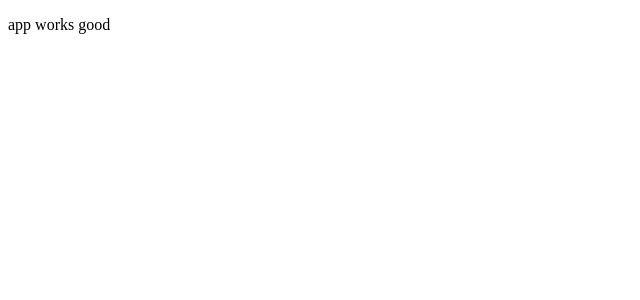
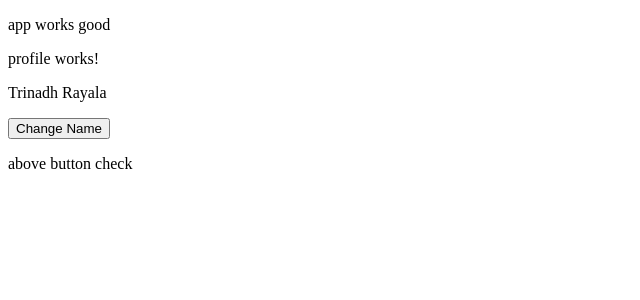
Before and after one commit to rayalatrinadh/My-ANGULAR-APP, an Angular app: page / in a window 1280 px wide. Shown: the top 300 px of the page, without its empty margins (0-640 px from the left). Built offline with nearby package versions, Linux system fonts and the light colour scheme.

Commit message:
local changes

```diff
--- a/src/app/app.html
+++ b/src/app/app.html
@@ -1,3 +1,7 @@
 <p>app works good</p>
 
-<footer></footer>
+<app-profile [pName] = "name"></app-profile>
+
+<button (click)="changeName()">Change Name</button>
+
+<p>above button check</p>
--- a/src/app/app.routes.ts
+++ b/src/app/app.routes.ts
@@ -1,3 +1,5 @@
 import { Routes } from '@angular/router';
 
-export const routes: Routes = [];
+export const routes: Routes = [
+
+];
--- a/src/app/app.ts
+++ b/src/app/app.ts
@@ -1,12 +1,19 @@
 import { Component, signal } from '@angular/core';
-import { RouterOutlet } from '@angular/router';
+import {Profile} from './profile/profile';
 
 @Component({
   selector: 'app-root',
-  imports: [RouterOutlet],
+  imports: [Profile],
   templateUrl: './app.html',
   styleUrl: './app.css'
 })
 export class App {
   protected readonly title = signal('my-angular-app');
+
+  name : String = 'Trinadh Rayala';
+
+
+ changeName(){
+    this.name = "Changed Name : Trinadh Rayala";
+  }
 }
--- /dev/null
+++ b/src/app/profile/profile.html
@@ -0,0 +1,4 @@
+<p>profile works!</p>
+
+
+<p>{{pName}}</p>
--- /dev/null
+++ b/src/app/profile/profile.ts
@@ -0,0 +1,25 @@
+import { Component, OnInit, OnChanges, Input, AfterContentChecked} from '@angular/core';
+
+@Component({
+  selector: 'app-profile',
+  imports: [],
+  templateUrl: './profile.html',
+  styleUrl: './profile.css',
+})
+export class Profile implements OnInit, OnChanges, AfterContentChecked {
+
+  @Input() pName : String = '';
+
+  ngOnInit(){
+    console.log(':: ngOnInit profile component triggered::');
+  }
+
+  ngOnChanges(){
+    console.log(':: ngOnChanges profile component triggered::');
+  }
+
+  ngAfterContentChecked(){
+    console.log(':: ngAfterContentChecked profile component triggered::');
+  }
+
+}
```
Also changed, not shown: src/app/profile/profile.css (added), 1 other file (tests, documents, lock files or other folders).
